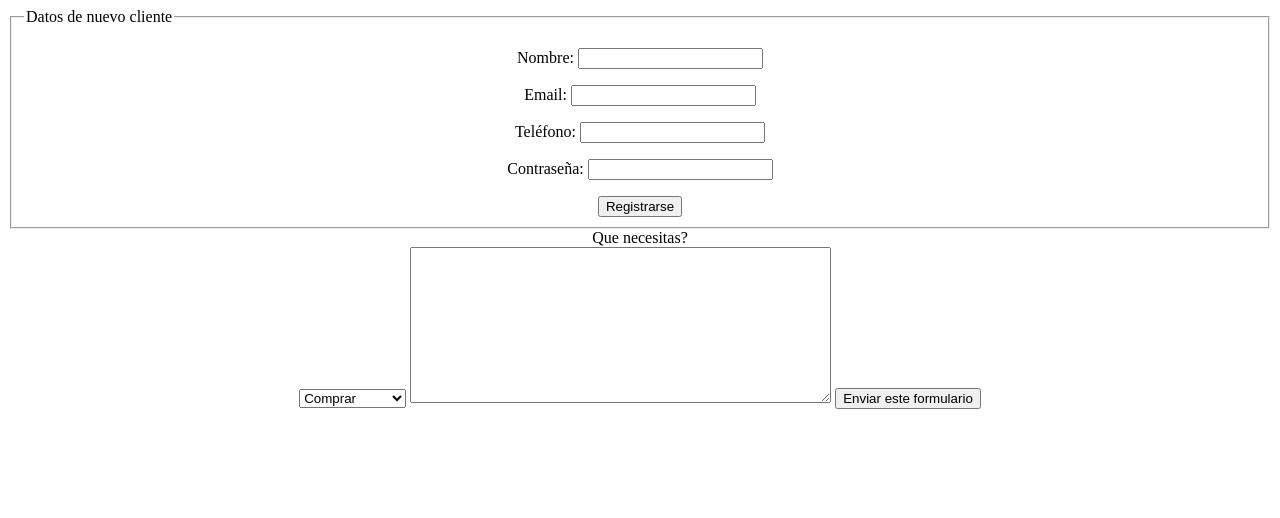
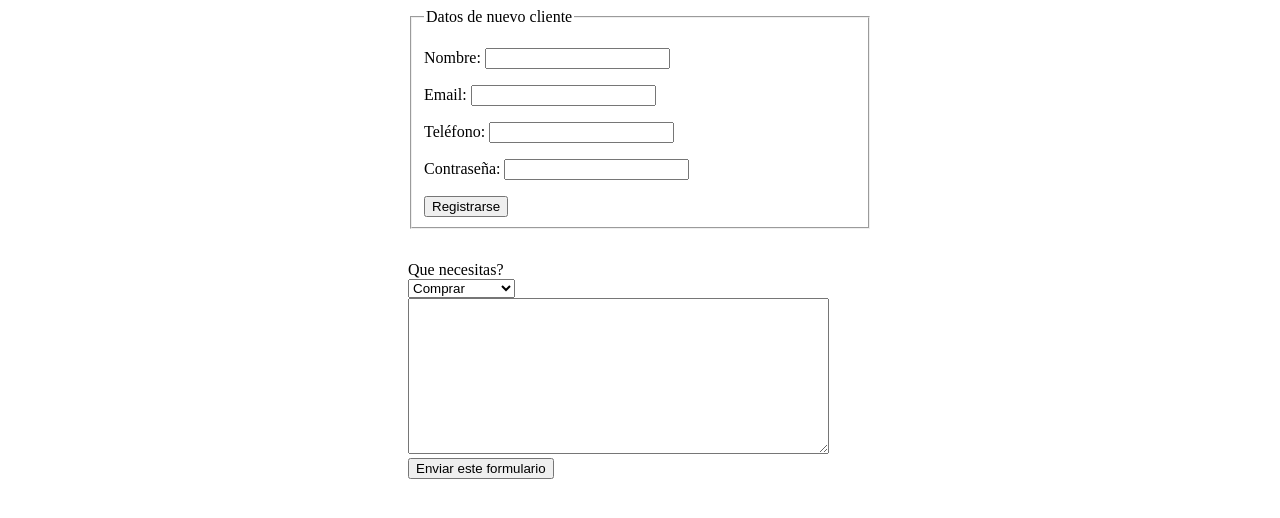
Before and after one commit to TheZboyX/FinalExamen, a plain HTML site: page public_html/imagenes/Contacto.html in a window 1280 px wide. Drawn offline with Linux system fonts and the light colour scheme.

Commit message:
Final del trabajo

```diff
--- a/public_html/imagenes/Contacto.html
+++ b/public_html/imagenes/Contacto.html
@@ -6,20 +6,21 @@ and open the template in the editor.
 -->
 <html>
     <head>
+	<link href="formularios.css" rel="stylesheet" type="text/css"/>
 	<title>Alsaro</title>
 	<meta charset="UTF-8">
 	<meta name="viewport" content="width=device-width, initial-scale=1.0">
     </head>
     <body>
-    <center> <div>
-	    <form id="for" action="procesarRegistro.php" method="POST">
+     <div id="for">
+	    <form action="procesarRegistro.php" method="POST">
 <fieldset>
 <legend>Datos de nuevo cliente</legend>
 
 <p><label>Nombre:</label> <input type="text" name="username" maxlength="30"/></p>
 
 
-<p><label>Email:</label> <input type="email" name="email" maxlength="30"/></p>
+<p><label >Email:</label> <input type="email" name="email" maxlength="30"/></p>
 <p><label>Tel&eacute;fono:</label> <input type="text" name="telefono"
 maxlength="15"/></p>
 <p><label>Contrase&ntilde;a:</label> <input type="password" name="password"
@@ -46,6 +47,5 @@ maxlength="40"/></p>
 <input type="submit" value="Enviar este formulario" />
 </form>
 
-	</div> </center>
-    </body>
+	</div>
 </html>
--- a/public_html/imagenes/formularios.css
+++ b/public_html/imagenes/formularios.css
@@ -9,8 +9,13 @@ and open the template in the editor.
 */
 
 #for{
-    align-content: center;
-    width: 800px;
-    height: 800px;
-    margin: 1em;
+    margin-left: 25em;
+    margin-right: 25em;
+    border-radius: 2px;
+
+
 }
+#formulario{
+    margin-top: 2em;
+
+}
```
Also changed, not shown: public_html/index.html (+1 -1 lines).
